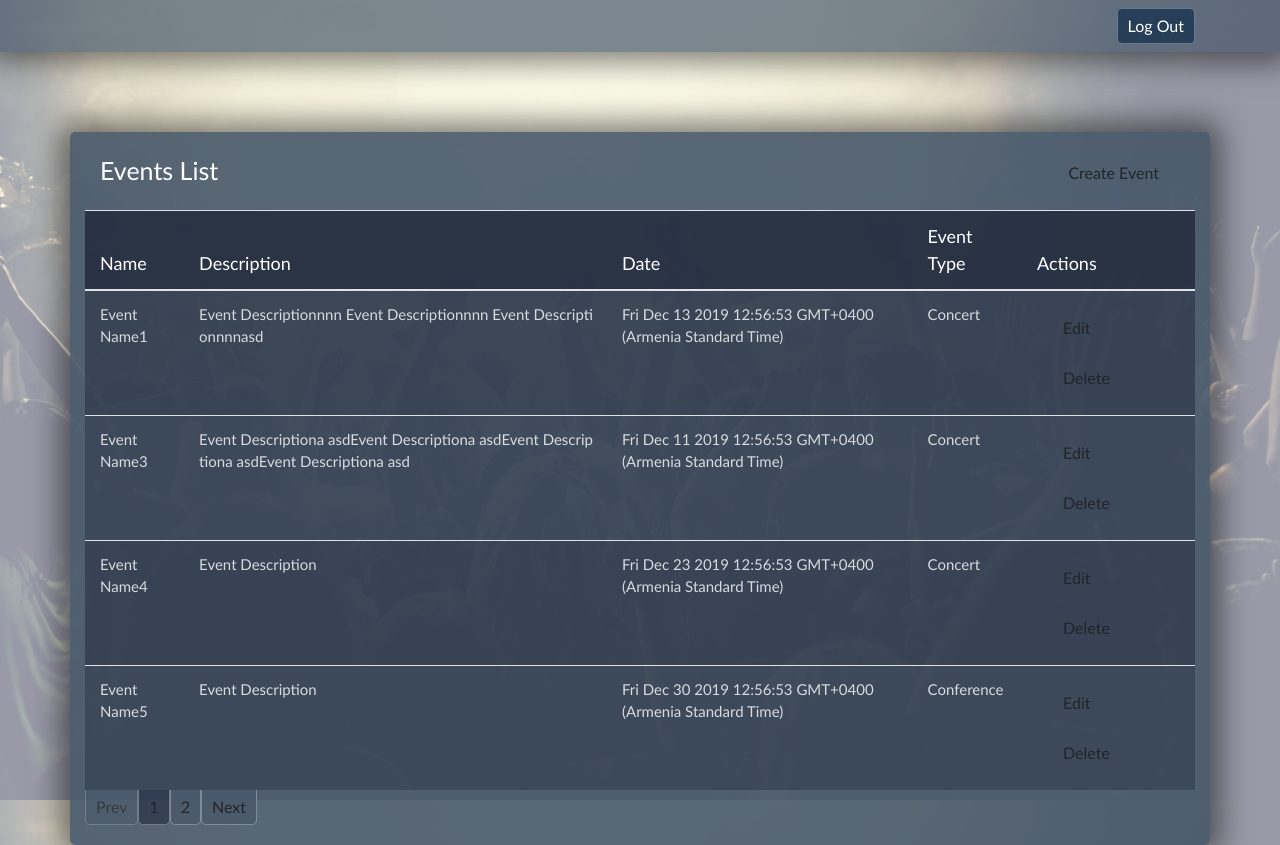
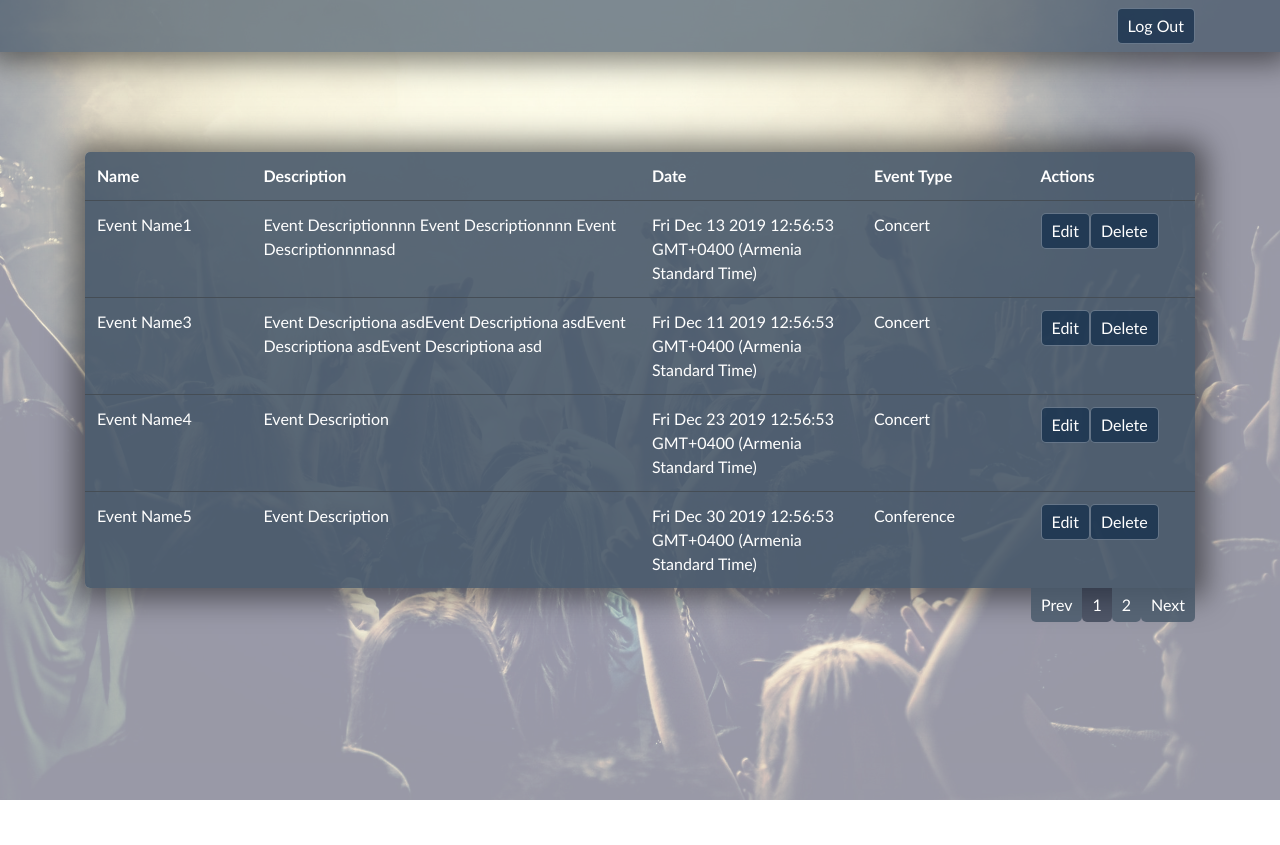
Before and after one commit to arthurmargarian/ng-events, an Angular app: page /events-table in a window 1280 px wide. After the commit the page ends 800 px from the top, so only its background shows below. Built offline with nearby package versions, Linux system fonts and the light colour scheme; data requests are answered from the project's data file; sample sign-in values are in the browser's storage.

Commit message:
events table component -> redesign 60%

```diff
--- a/src/app/admin/components/events-table/events-table.component.html
+++ b/src/app/admin/components/events-table/events-table.component.html
@@ -1,19 +1,14 @@
 <main>
-  <div class="container">
-    <span class="span-heading">Events List</span>
-    <span class="span-create">
-      <button class="btn btn-create" (click)="createEvent()">Create Event</button>
-    </span>
-    <div class="table" *ngIf="!showLoader;else loader">
-
-      <table *ngIf="totalPageCount !== 0;else noEvents">
+  <div class="container" *ngIf="!showLoader; else loader">
+    <!--Events Table START-->
+    <table class="table table-hover table-dark mb-0" *ngIf="totalPageCount !== 0; else noEvents">
       <thead>
-        <tr class="event-headings">
-          <th>Name</th>
-          <th>Description</th>
-          <th>Date</th>
-          <th>Event Type</th>
-          <th>Actions</th>
+      <tr>
+        <th scope="col" style="width: 15%">Name</th>
+        <th scope="col" style="width: 35%">Description</th>
+        <th scope="col" style="width: 20%">Date</th>
+        <th scope="col" style="width: 15%">Event Type</th>
+        <th scope="col" style="width: 15%">Actions</th>
       </tr>
       </thead>
       <tbody>
@@ -23,46 +18,55 @@
         <td>{{event.date}}</td>
         <td>{{eventTypes[event.eventType - 1].type}}</td>
         <td>
-            <button class="btn btn-edit" (click)='editEvent(event)'>Edit</button>
-            <button class="btn btn-delete" (click)="deleteEvent(event)">Delete</button>
+          <button class="my-btn" (click)='editEvent(event)'>Edit</button>
+          <button class="my-btn" (click)="deleteEvent(event)">Delete</button>
         </td>
       </tr>
       </tbody>
     </table>
-      <ng-template #noEvents>
-        <h2 class="no-event-msg">No Event To Show</h2>
-      </ng-template>
+    <!--Events Table END-->
+
+    <!--Pagination START-->
     <div *ngIf="totalPageCount !== 0" class="pagination">
+      <div class="pagination-buttons">
       <button
-          class="btn page-btn"
-          [class.disabled]="currentPage==1"
-          (click)="getCurrentPageEvents(currentPage-1,eventCountLimit)"
-          [disabled]="currentPage==1"
+        class="my-btn page-btn"
+        [class.disabled]="currentPage === 1"
+        (click)="getCurrentPageEvents(currentPage - 1, eventCountLimit)"
+        [disabled]="currentPage === 1"
       >
         Prev
       </button>
       <button
         *ngFor="let page of pages"
-          class="btn page-btn"
+        class="my-btn page-btn"
         [class.active]='page==currentPage'
         (click)="getCurrentPageEvents(page,eventCountLimit)"
       >
         {{page}}
       </button>
       <button
-          class="btn page-btn"
-          [class.disabled]="currentPage==totalPageCount"
-          (click)="getCurrentPageEvents(currentPage+1,eventCountLimit)"
-          [disabled]="currentPage==totalPageCount"
+        class="my-btn page-btn"
+        [class.disabled]="currentPage === totalPageCount"
+        (click)="getCurrentPageEvents(currentPage + 1, eventCountLimit)"
+        [disabled]="currentPage === totalPageCount"
       >
         Next
       </button>
       </div>
     </div>
+    <!--Pagination END-->
+  </div>
+  <!--Loading / No Data  START-->
+  <ng-template #noEvents>
+    <div class="alert alert-dark" role="alert">
+      <h2 class="no-event-msg p-lg-4">No Event To Show</h2>
+    </div>
+  </ng-template>
   <ng-template #loader>
     <app-loader [size]="'lg'" class="table-loader"></app-loader>
   </ng-template>
-  </div>
+  <!--Loading / No Data END-->
 </main>
 <app-delete-modal id="delete"></app-delete-modal>
 <app-form-modal id="edit" [currentEvent]="currentEvent"></app-form-modal>
--- a/src/app/admin/components/events-table/events-table.component.scss
+++ b/src/app/admin/components/events-table/events-table.component.scss
@@ -1,126 +1,64 @@
-main {
-  width: 100%;
-  display: flex;
-  align-items: center;
-  justify-content: center;
-  flex-wrap: wrap;
-  margin-top: 80px;
-
-  .container {
-    background: rgba(71, 88, 106, 0.9);
-    box-shadow: 0 0 30px 10px rgba(0, 0, 0, 0.5);
-    border-radius: 5px;
-
-    .span-heading {
-      display: inline-block;
-      font-size: 25px;
-      color: rgb(255, 255, 255);
-      padding: 20px 15px;
-    }
-
-    .span-create {
-      padding-top: 18px;
-      padding-right: 15px;
-      float: right;
-    }
-
-    .btn-create {
-      padding: 10px 20px;
-    }
-
-    .btn-create:hover {
-      background-color: rgba(0, 255, 0, 0.2) !important;
-    }
-
-    table {
-      position: relative;
-      border-radius: 10px;
-      width: 100%;
-
-      td, th {
-        padding-left: 15px;
-        text-align: left;
-      }
-
-      .desc {
-        word-break: break-all;
-      }
-
-      th {
-        height: 60px;
-        background: rgba(32, 41, 58, 0.8);
-        font-size: 18px;
-        color: rgb(255, 255, 255);
-        font-weight: normal;
-      }
-
-      tbody tr {
-        height: 50px;
-        font-size: 15px;
-        color: rgba(255, 255, 255, 0.8);
-        background: rgba(32, 41, 58, 0.5);
-        font-weight: normal;
-
-        .btn {
-          padding: 7px 15px;
-          margin: 5px 10px;
-        }
-
-        .btn-edit:hover {
-          background-color: rgba(0, 255, 0, 0.2) !important;
-        }
-
-        .btn-delete:hover {
-          background-color: rgba(255, 0, 0, 0.3) !important;
-        }
-      }
-
-      tbody tr:nth-child(even) {
-        background: rgba(32, 41, 58, 0.4);
-      }
-    }
-
-    .pagination {
-      margin-bottom: 20px;
-      text-align: center;
-      width: 100%;
-    }
-
-    .page-btn {
-      cursor: pointer;
-      font-size: 16px;
-      padding: 5px 10px;
-      background: rgba(71, 88, 106, 0.7);
-      border: 1px solid rgba(255, 255, 255, 0.3);
-      border-radius: 0 0 5px 5px;
-      border-top: 0;
-
-      &.active {
-        background: rgba(31, 43, 62, 0.6) !important;
-      }
-
-      &.disabled:hover {
-        background: rgba(255, 0, 0, 0.2) !important;
-      }
-    }
-
-    .page-btn:hover {
-      background: rgb(31, 43, 62) !important;
-      border: 1px solid rgba(255, 255, 255, 0.1) !important;
-      border-top: none !important;
-      box-shadow: none !important;
-    }
-
-    .page-btn:active {
-      box-shadow: none;
-      border: 1px solid rgba(255, 255, 255, 0.3) !important;
-      border-top: none !important;
-    }
-  }
-}
 
 .table-loader {
   display: block;
   margin: 35px auto;
   width: 235px;
 }
+
+.table-dark {
+  background: rgba(71, 88, 106, 0.9);
+  box-shadow: 0 0 30px 10px rgba(0, 0, 0, 0.5);
+  border-radius: 5px 5px 0 5px;
+  margin-top: 100px;
+  border: none;
+
+  th {
+    border: none;
+  }
+}
+
+.alert-dark {
+  margin: 70px auto;
+  background: rgba(71, 88, 106, 0.9);
+  box-shadow: 0 0 30px 10px rgba(0, 0, 0, 0.5);
+  border-radius: 5px;
+  border: none;
+  color: rgba(255, 255, 255, 0.95);
+}
+
+
+.pagination {
+  .pagination-buttons {
+    margin-left: auto;
+
+    .my-btn {
+      cursor: pointer;
+      background: rgba(71, 88, 106, 0.8);
+      border-radius: 0 0 5px 5px;
+      border: none;
+
+      &.active {
+        background: rgba(31, 43, 62, 0.6) !important;
+      }
+
+      &:hover {
+        background: rgba(16, 44, 73, 0.8);
+        box-shadow: none;
+      }
+
+      &:active {
+        box-shadow: none;
+      }
+    }
+
+    .page-btn {
+      &.active {
+        background: rgba(31, 43, 62, 0.6) !important;
+      }
+
+      &.disabled:hover {
+        background: rgba(255, 0, 0, 0.4) !important;
+      }
+    }
+  }
+}
--- a/src/app/admin/components/events-table/events-table.component.ts
+++ b/src/app/admin/components/events-table/events-table.component.ts
@@ -42,6 +42,7 @@ export class EventsTableComponent implements OnInit, DoCheck {
   }
 
   editEvent(currentEvent) {
+    console.log(currentEvent);
     this.modalService.open('edit', this);
     this.currentEvent = currentEvent;
   }
--- a/src/styles.scss
+++ b/src/styles.scss
@@ -74,3 +74,17 @@ body {
     background: rgba(255, 0, 0, 0.6);
   }
 }
+
+.no-event-msg{
+  text-align: center;
+  color: rgba(255, 255, 255, 0.95);
+}
+
+.alert-dark{
+  margin: 70px auto;
+  background: rgba(71, 88, 106, 0.9);
+  box-shadow: 0 0 30px 10px rgba(0, 0, 0, 0.5);
+  border-radius: 5px;
+  border: none;
+  color: rgba(255, 255, 255, 0.95);
+}
```
Lines whose indentation alone changed are shown as unchanged.
